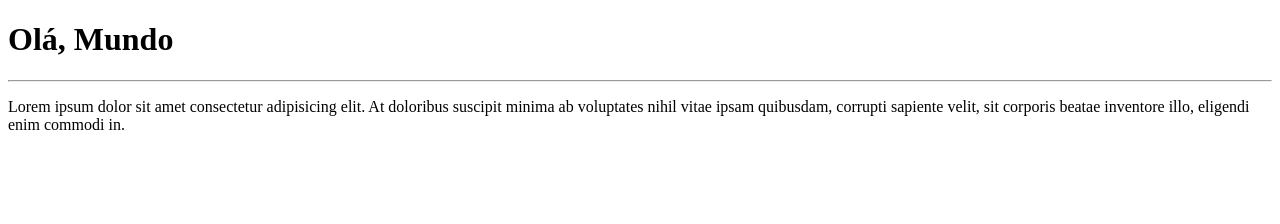
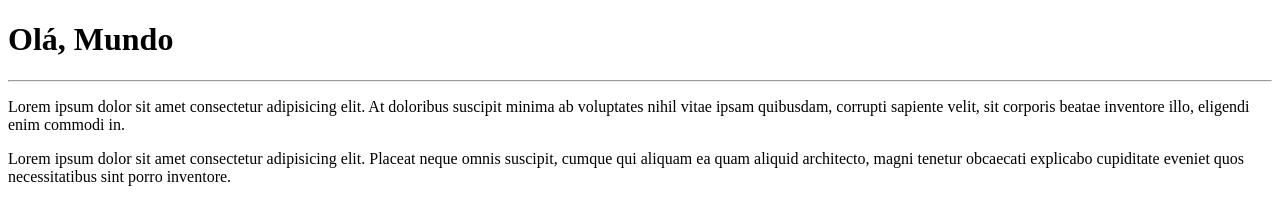
Before and after one commit to johnathanotavio/Ola-Mundo, a plain HTML site: page site-exemplo/index.html in a window 1280 px wide. Drawn offline with Linux system fonts and the light colour scheme.

Commit message:
adicionei um novo paragrafo

```diff
--- a/site-exemplo/index.html
+++ b/site-exemplo/index.html
@@ -9,6 +9,6 @@
   <h1>Olá, Mundo</h1>
   <hr>
   <p>Lorem ipsum dolor sit amet consectetur adipisicing elit. At doloribus suscipit minima ab voluptates nihil vitae ipsam quibusdam, corrupti sapiente velit, sit corporis beatae inventore illo, eligendi enim commodi in.</p>
-  <p></p>
+  <p>Lorem ipsum dolor sit amet consectetur adipisicing elit. Placeat neque omnis suscipit, cumque qui aliquam ea quam aliquid architecto, magni tenetur obcaecati explicabo cupiditate eveniet quos necessitatibus sint porro inventore.</p>
 </body>
 </html>
```
